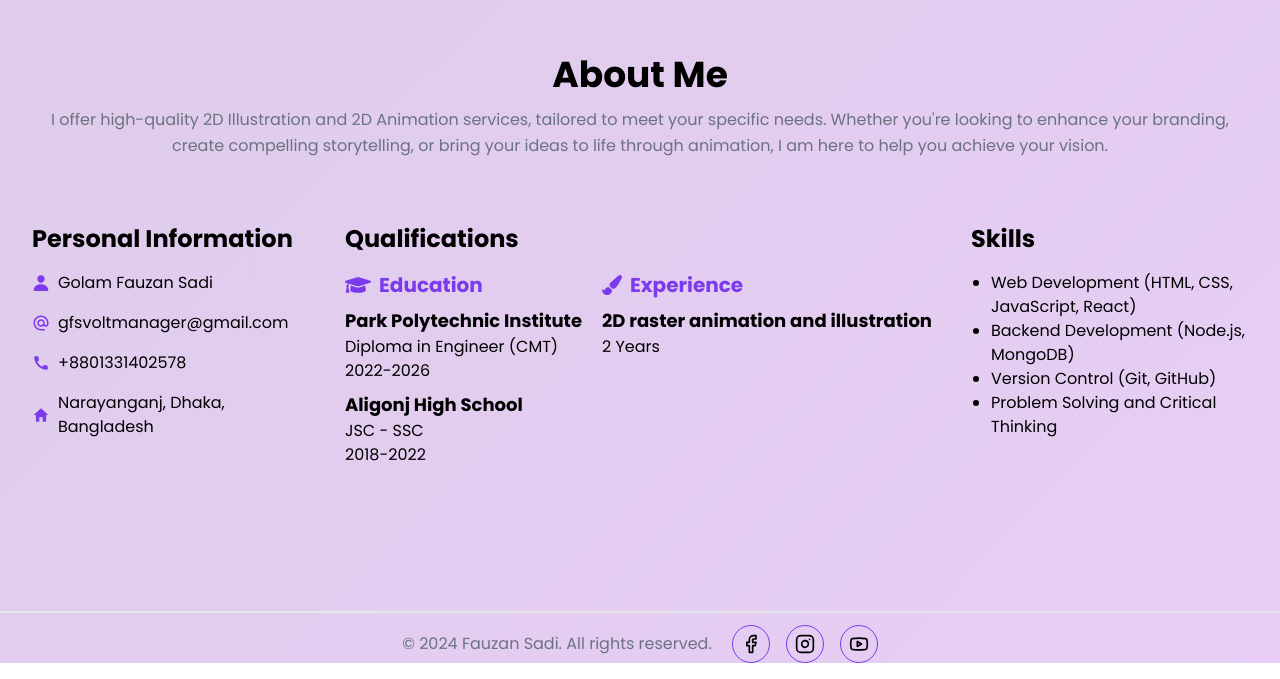
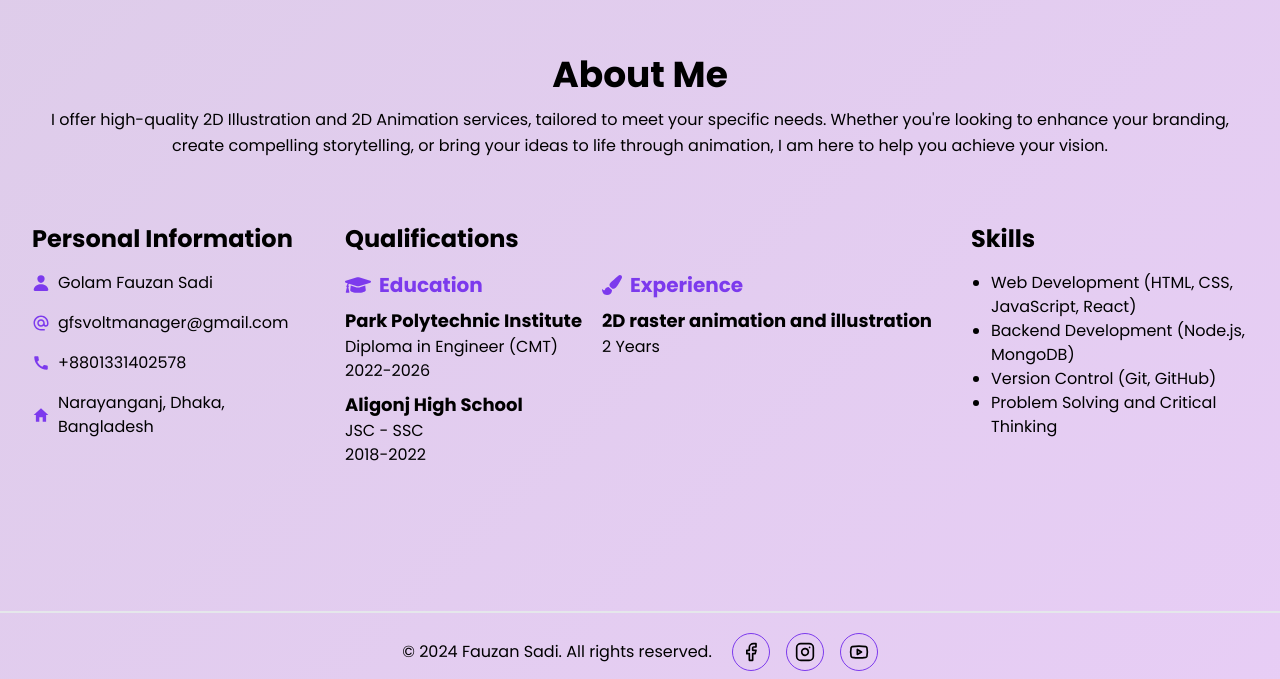
Before and after one commit to tuhin-ahmed-45/sadi-portfolio, a Next.js app: page / in a window 1280 px wide. Shown: the part 688-1367 px from the top of the page. Built offline with nearby package versions, Linux system fonts and the light colour scheme.

Commit message:
Fix text color night and dark mode

```diff
--- a/app/page.jsx
+++ b/app/page.jsx
@@ -10,6 +10,7 @@ import { MdAlternateEmail, MdCall } from 'react-icons/md';
 export default function Home() {
   return (
     <main className="container space-y-28 mx-auto px-4 md:px-8 scroll-smooth">
+      {/* Hero */}
       <section className="flex items-center justify-between py-12">
         {/* Left Content */}
         <div className="space-y-5 flex-1">
@@ -17,7 +18,7 @@ export default function Home() {
           <h1 className="font-bold text-4xl md:text-5xl">
             I&apos;m Fauzan Sadi.
           </h1>
-          <p className="mt-3 text-gray-500 leading-relaxed">
+          <p className="mt-3  leading-relaxed">
             An animator with a passion for bringing stories to life
             through innovative and visually stunning animations.
           </p>
@@ -48,9 +49,11 @@ export default function Home() {
       {/* About Me */}
       <section className="py-20">
         <h1 className="text-center text-4xl font-bold">About Me</h1>
-        <p className="text-center mt-3 text-gray-500 leading-relaxed">
-          I offer high-quality 2D Illustration and 2D Animation services, tailored to meet your specific needs.
-          Whether you&apos;re looking to enhance your branding, create compelling storytelling, or bring your ideas
+        <p className="text-center mt-3 leading-relaxed">
+          I offer high-quality 2D Illustration and 2D Animation services, tailored to meet your
+          specific needs.
+          Whether you&apos;re looking to enhance your branding, create compelling storytelling, or
+          bring your ideas
           to life through animation, I am here to help you achieve your vision.
         </p>
 
--- a/components/Layout/Footer/index.jsx
+++ b/components/Layout/Footer/index.jsx
@@ -2,10 +2,10 @@ import SocialLink from "@/components/reusable/SocialLink"
 
 const Footer = () => {
   return (
-    <footer className="container mx-auto px-8 border-t-2"
+    <footer className="container mx-auto px-8 py-2 border-t-2"
     >
       <div className="flex items-center justify-center mt-3 space-x-5">
-        <p className="text-gray-500 text-center">© {new Date().getFullYear()} Fauzan Sadi. All rights reserved.</p>
+        <p className="text-center">© {new Date().getFullYear()} Fauzan Sadi. All rights reserved.</p>
         <SocialLink />
       </div>
     </footer>
```
